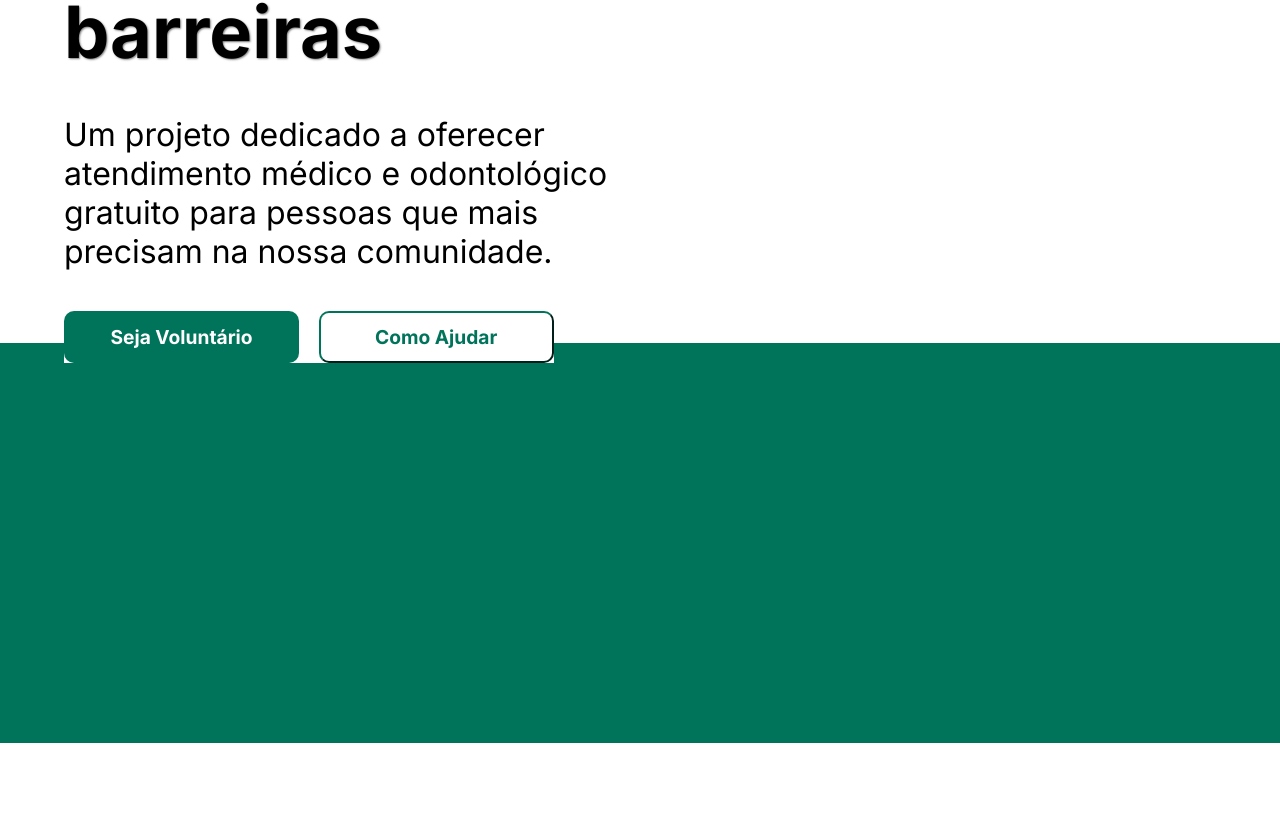
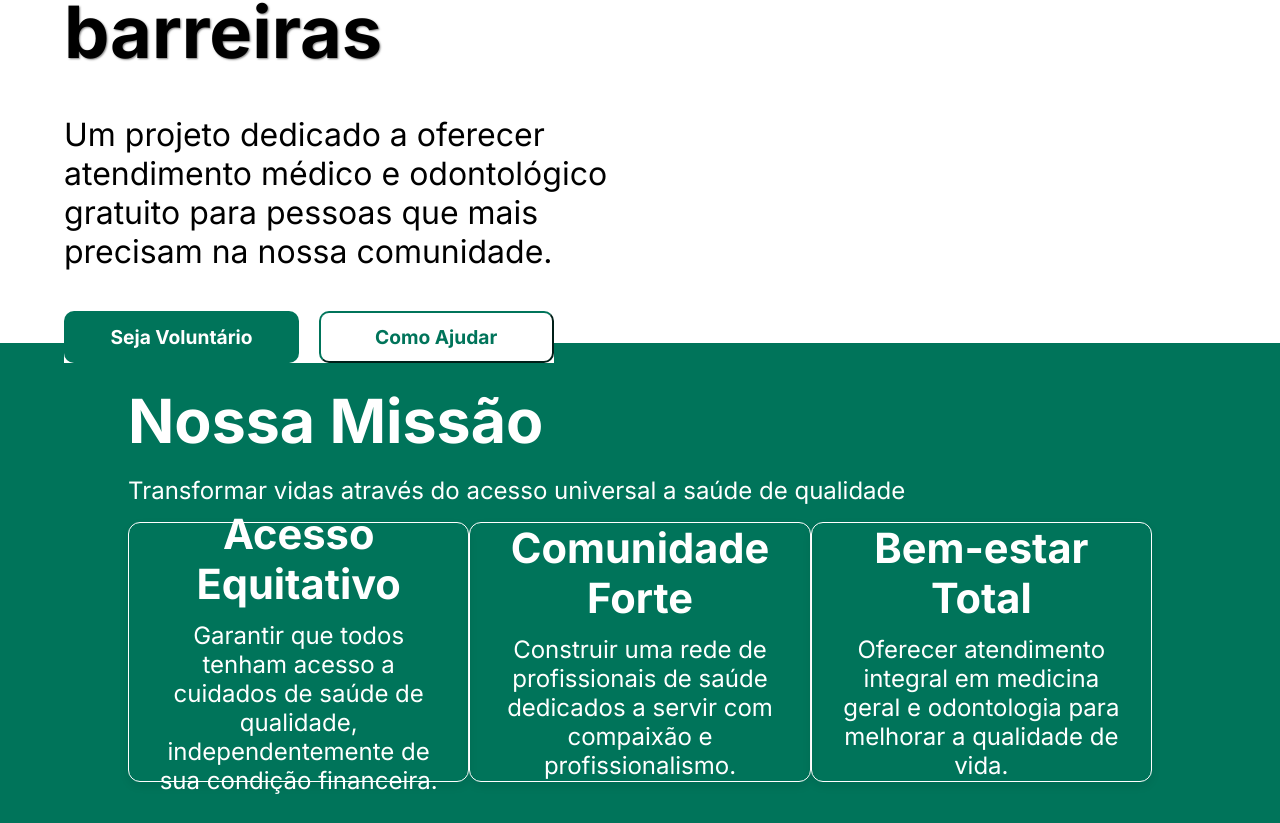
Before and after one commit to EwertonHecsley/react-project-medico-dentista, a React (Vite) app: page / in a window 1280 px wide. Shown: the part 459-1282 px from the top of the page. Before the commit the page ends 1202 px from the top, so only its background shows below. Built offline with nearby package versions, Linux system fonts and the light colour scheme.

Commit message:
feat: create Card component

```diff
--- /dev/null
+++ b/src/components/card/Card.jsx
@@ -0,0 +1,10 @@
+import s from "./Card.module.scss";
+
+export const Card = ({ title, description, variant = "green" }) => {
+  return (
+    <article className={`${s.card} ${s[variant]}`}>
+      <h3>{title}</h3>
+      <p>{description}</p>
+    </article>
+  );
+};
--- /dev/null
+++ b/src/components/card/Card.module.scss
@@ -0,0 +1,54 @@
+$green-background:#00745A;
+
+.card{
+  width: 100%;
+  max-width: 500px;
+  padding: 1.5rem;
+  border-radius: 12px;
+  box-shadow: 0 4px 10px rgba(0,0,0,0.08);
+  display: flex;
+  flex-direction: column;
+  gap: 0.75rem;
+  transition: transform 0.2s ease, box-shadow 0.2s ease;
+
+  h3{
+    font-size: 1.4rem;
+    font-weight: 700;
+  }
+
+  p{
+    font-size: 1rem;
+  }
+
+  &:hover{
+    transform: translateY(-4px);
+    box-shadow: 0 6px 16px rgba(0,0,0,0.12);
+  }
+}
+
+.white{
+  background-color: #ffffff;
+  color: #222;
+}
+
+.green{
+  background:none;
+  color: #ffffff;
+  border: solid 1px #ffffff;
+
+  display:flex;
+  align-items: center;
+  justify-content: center;
+  text-align: center;
+
+
+  h3{
+    background: none;
+    color: #ffffff;
+    font-size: 2.6rem;
+  }
+
+  p{
+    color: #f5f5f5;
+  }
+}
--- a/src/pages/home/Home.jsx
+++ b/src/pages/home/Home.jsx
@@ -1,5 +1,6 @@
 import { useNavigate } from 'react-router-dom';
 import s from './Home.module.scss';
+import { Card } from '../../components/card/Card';
 
 export const Home = () => {
   const navigate = useNavigate();
@@ -30,7 +31,25 @@ export const Home = () => {
           <div className={s.boxImage}></div>
         </section>
       </section>
-      <section className={s.mainContentTwo}></section>
+      <section className={s.mainContentTwo}>
+        <section className={s.boxContent}>
+          <h2>Nossa Missão</h2>
+          <p>Transformar vidas através do acesso universal a saúde de qualidade</p>
+          <section className={s.boxCards}>
+            <Card
+              title="Acesso Equitativo"
+              description="Garantir que todos tenham acesso a cuidados de saúde de qualidade, independentemente de sua condição financeira."/>
+            <Card
+              title="Comunidade Forte"
+              description="Construir uma rede de profissionais de saúde dedicados a servir com compaixão e profissionalismo."
+            />
+            <Card
+              title="Bem-estar Total"
+              description="Oferecer atendimento integral em medicina geral e odontologia para melhorar a qualidade de vida."
+            />
+          </section>
+        </section>
+      </section>
     </main>
   );
 };
--- a/src/pages/home/Home.module.scss
+++ b/src/pages/home/Home.module.scss
@@ -234,8 +234,50 @@ $green-background: #00745a;
 
   .mainContentTwo {
     width: 100%;
-    height: 50vh;
+    height: 60vh;
     background-color: $green-background;
+
+    display: flex;
+    justify-content: center;
+    align-items: center;
+
+    .boxContent{
+      width: 100%;
+      height: 90%;
+      background:none;
+
+      display: flex;
+      flex-direction: column;
+      justify-content: space-evenly;
+      align-items: flex-start;
+      padding: 0 8rem 0 8rem;
+
+      h2{
+        background: none;
+        color: #ffffff;
+        font-weight: bold;
+        font-size: 3.8rem;
+      }
+
+      p{
+        background: none;
+        color: #ffffff;
+        font-size: 1.5rem;
+      }
+
+      .boxCards{
+        width: 100%;
+        height: 60%;
+        background: none;
+
+        display: flex;
+        align-items:normal;
+        justify-content: space-between;
+      }
+
+      animation: fadeUp 1.2s ease-out both;
+      animation-delay: 2s;
+    }
   }
 }
 
@@ -250,3 +292,14 @@ $green-background: #00745a;
     transform: translateX(0);
   }
 }
+
+@keyframes fadeUp {
+  0% {
+    opacity: 0;
+    transform: translateY(30px);
+  }
+  100% {
+    opacity: 1;
+    transform: translateY(0);
+  }
+}
```
